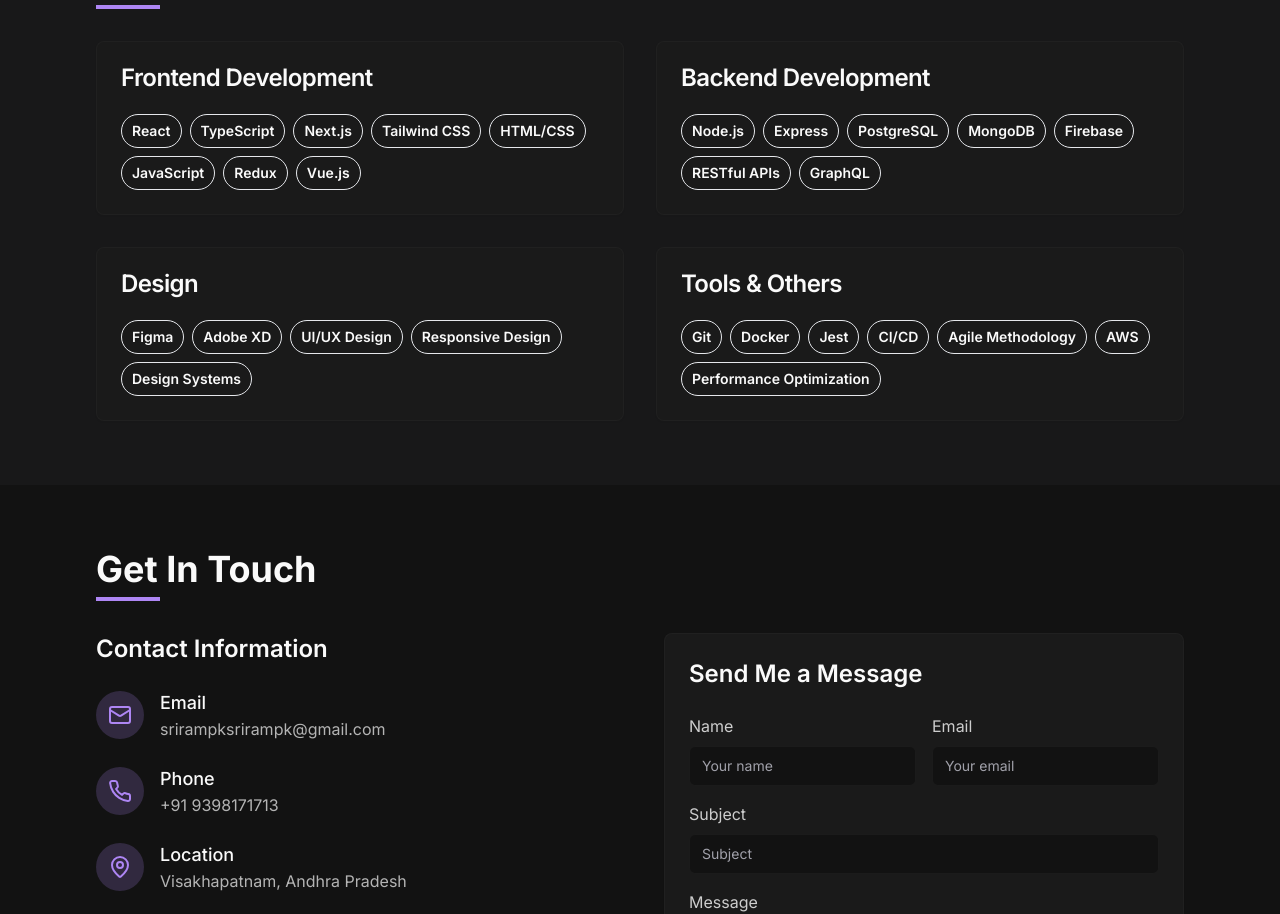
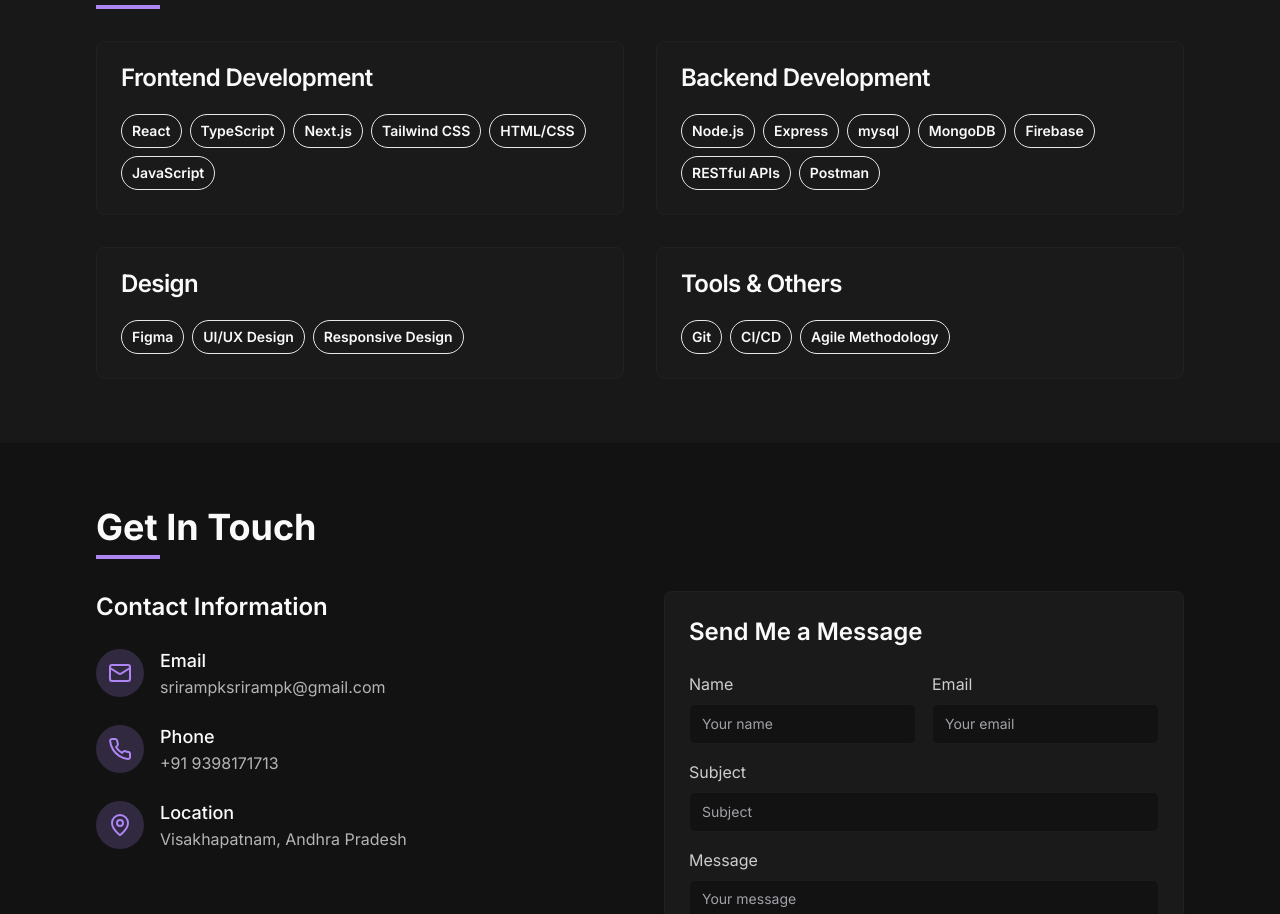
Before and after one commit to polamarasettyvarunkalisriram/portfolio, a React (Vite) app: page / in a window 1280 px wide. Shown: the part 2927-3841 px from the top of the page. Built offline with nearby package versions, Linux system fonts and the light colour scheme.

Commit message:
skills chaneg

```diff
--- a/src/components/Skills.tsx
+++ b/src/components/Skills.tsx
@@ -6,19 +6,19 @@ const Skills = () => {
   const skillCategories = [
     {
       title: "Frontend Development",
-      skills: ["React", "TypeScript", "Next.js", "Tailwind CSS", "HTML/CSS", "JavaScript", "Redux", "Vue.js"],
+      skills: ["React", "TypeScript", "Next.js", "Tailwind CSS", "HTML/CSS", "JavaScript"],
     },
     {
       title: "Backend Development",
-      skills: ["Node.js", "Express", "PostgreSQL", "MongoDB", "Firebase", "RESTful APIs", "GraphQL"],
+      skills: ["Node.js", "Express", "mysql", "MongoDB", "Firebase", "RESTful APIs", "Postman"],
     },
     {
       title: "Design",
-      skills: ["Figma", "Adobe XD", "UI/UX Design", "Responsive Design", "Design Systems"],
+      skills: ["Figma", "UI/UX Design", "Responsive Design"],
     },
     {
       title: "Tools & Others",
-      skills: ["Git", "Docker", "Jest", "CI/CD", "Agile Methodology", "AWS", "Performance Optimization"],
+      skills: ["Git","CI/CD", "Agile Methodology"],
     },
   ];
 
```
